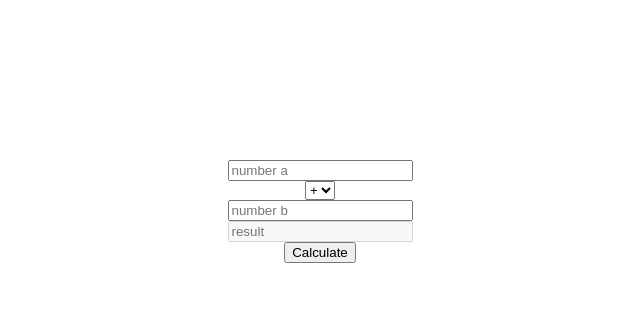
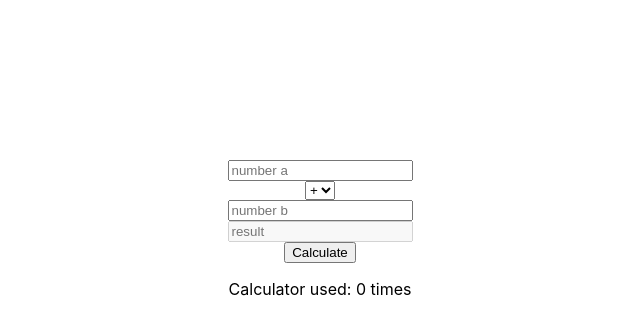
Before and after one commit to getOutOfHereInSmallSteps/calculator, a React (Create React App) app: page / in a window 1280 px wide. Shown: the top 334 px of the page, without its empty margins (320-960 px from the left). Built offline with nearby package versions, Linux system fonts and the light colour scheme; the HTML template or start-up script is replaced by a standard one.

Commit message:
Initialized dummy ui functionality

```diff
--- a/src/App.css
+++ b/src/App.css
@@ -2,6 +2,5 @@
   display: flex;
   flex-direction: column;
   align-items: center;
-  /* max-width: 100rem; */
   margin-top: 10rem;
 }
--- a/src/App.js
+++ b/src/App.js
@@ -1,4 +1,4 @@
-import React, { useState } from 'react';
+import React, { useEffect, useState } from 'react';
 
 import './App.css';
 
@@ -10,6 +10,14 @@ function App() {
   const [operation, setOperation] = useState('');
   const [usageCount, setUsageCount] = useState(0);
 
+  useEffect(() => {
+    const isMetaMask = true;
+
+    if (isMetaMask) {
+      setIsConnected(true);
+    }
+  }, []);
+
   const inputChangeHandler = (e, setter) => {
     const inputValue = e.target.value;
     setter(inputValue);
@@ -19,6 +27,14 @@ function App() {
     const selectedOperation = e.target.value;
 
     setOperation(selectedOperation);
+  };
+
+  const calculateHandler = () => {
+    // pesudocode setup
+    setResult('');
+    // const usageCount = fetch(...)
+    // setusageCount(usageCount)
+    setUsageCount(prevCount => ++prevCount);
   };
 
   return (
@@ -41,7 +57,7 @@ function App() {
         placeholder="number b"
       />
       <input value={result} placeholder="result" disabled />
-      <button>Calculate</button>
+      <button onClick={calculateHandler}>Calculate</button>
       {isConnected && <p>Calculator used: {usageCount} times</p>}
     </div>
   );
```
